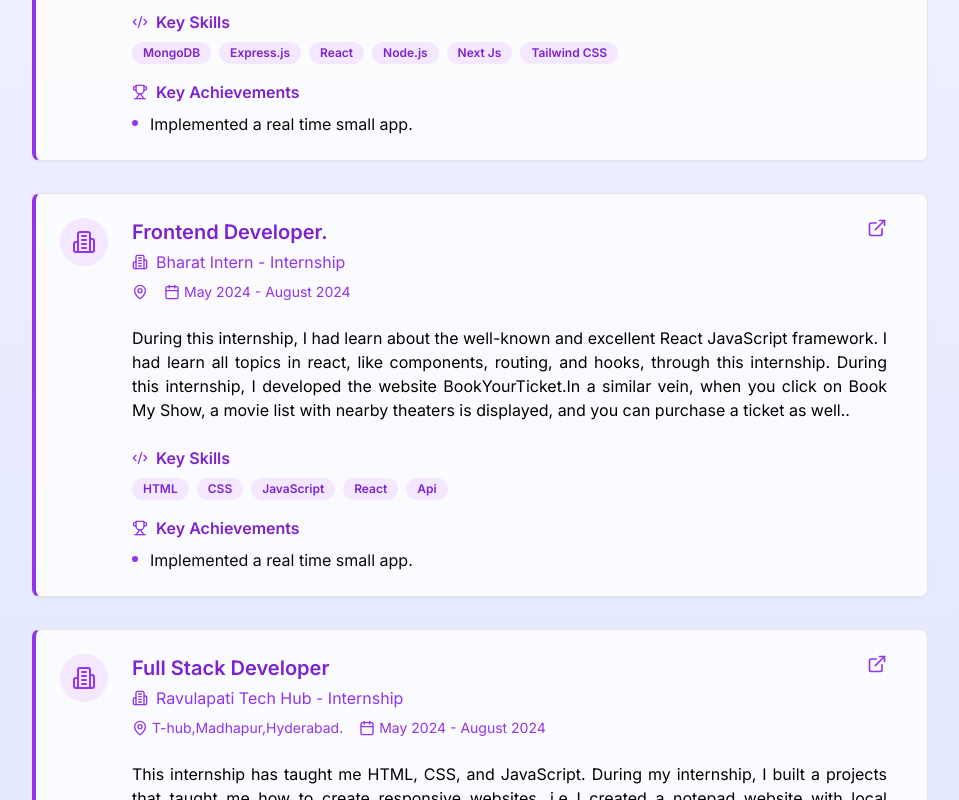
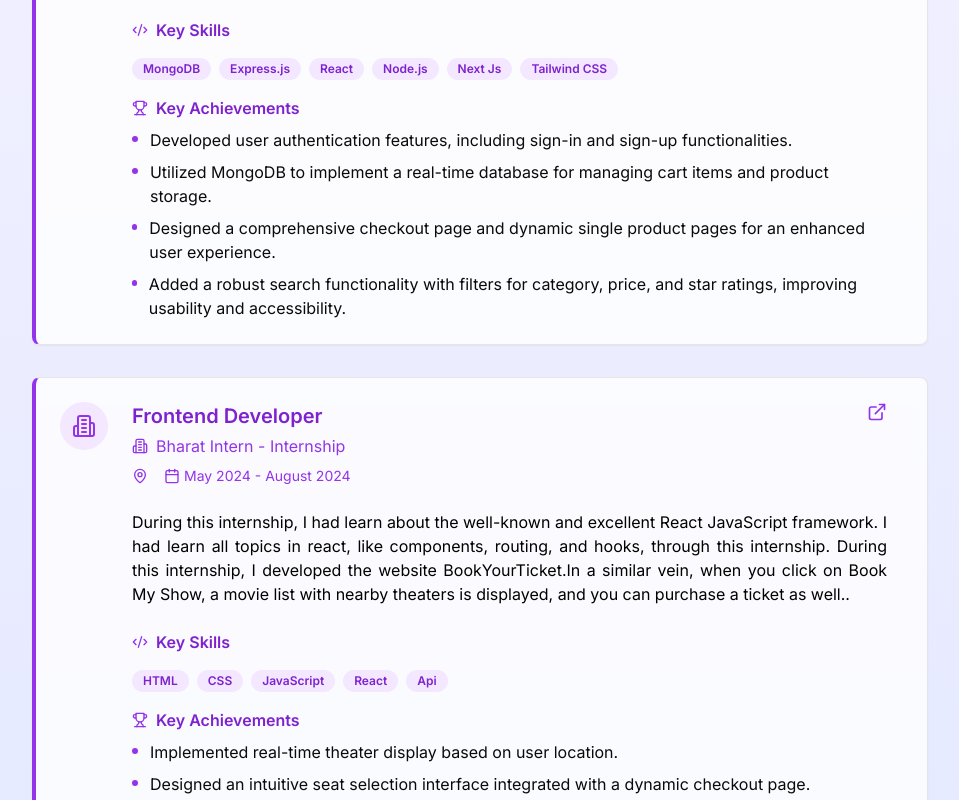
Before and after one commit to callasumamahesh/NewGoodPortfolio, a Next.js app: page / in a window 1280 px wide. Shown: the part 1900-2700 px from the top of the page, without its empty margins (160-1119 px from the left). Built offline with nearby package versions, Linux system fonts and the light colour scheme.

Commit message:
style changes

```diff
--- a/app/globals.css
+++ b/app/globals.css
@@ -29,6 +29,6 @@ p{
 
 @media (max-width:600px){
   body{
-  font-size: 10px;
+  font-size: 14px;
   }
 }
--- a/components/experience.jsx
+++ b/components/experience.jsx
@@ -25,7 +25,7 @@ const ExperienceSection = () => {
       period: "2024 - Present",
       description: "I am employed as a Frontend Developer at the innovative business SnapperIT, where I create dynamic online apps. I am now working on a real-time attendance software at SnapperIT to simplify the process of recording attendance. Check-ins, check-outs, attendance reports, and leave management are all included in the app, which offers administrators and staff a smooth experience. The program guarantees effectiveness and seamless user interactions by utilizing Next.js for server-side rendering and useContext for global state management.Additionally, I worked on Wordpress to construct a portion of the Paino website.",
       IconComponent: Building2,
-      skills: ["Next Js","React", "JavaScript","Tailwind CSS",'WordPress'],
+      skills: ["Next Js", "React", "JavaScript", "Tailwind CSS", 'WordPress'],
       achievements: [
         "Understanding the real time company policies.",
         "Implementing a real time Attendance App."
@@ -41,36 +41,41 @@ const ExperienceSection = () => {
       period: "May 2024 - August 2024",
       description: " This internship has taught me how to use Express and MongoDB on the backend.I created an e-cart website by using Next js during this internship which has amazing features like signup, signin, cart functionality, Adding products to your cart as well as removing products from your cart and checkout page, to view it visit the link below.",
       IconComponent: Building2,
-      skills: ["MongoDB", "Express.js", "React", "Node.js", "Next Js",'Tailwind CSS'],
+      skills: ["MongoDB", "Express.js", "React", "Node.js", "Next Js", 'Tailwind CSS'],
       achievements: [
-        "Implemented a real time small app."
+        "Developed user authentication features, including sign-in and sign-up functionalities.",
+        "Utilized MongoDB to implement a real-time database for managing cart items and product storage.",
+        "Designed a comprehensive checkout page and dynamic single product pages for an enhanced user experience.",
+        "Added a robust search functionality with filters for category, price, and star ratings, improving usability and accessibility.",
+
       ],
       link: "https://digitalsolutions.com"
     },
     {
       id: 3,
       type: "Internship",
-      title: "Frontend Developer.",
+      title: "Frontend Developer",
       company: "Bharat Intern - Internship",
       period: "May 2024 - August 2024",
       description: " During this internship, I had learn about the well-known and excellent React JavaScript framework. I had learn all topics in react, like components, routing, and hooks, through this internship. During this internship, I developed the website BookYourTicket.In a similar vein, when you click on Book My Show, a movie list with nearby theaters is displayed, and you can purchase a ticket as well..",
       IconComponent: Building2,
-      skills: ["HTML","CSS","JavaScript",'React','Api'],
+      skills: ["HTML", "CSS", "JavaScript", 'React', 'Api'],
       achievements: [
-        "Implemented a real time small app."
+        "Implemented real-time theater display based on user location.",
+        "Designed an intuitive seat selection interface integrated with a dynamic checkout page.",
+        "Utilized a movie database API to fetch and display a comprehensive list of movies.",
       ],
       link: "https://digitalsolutions.com"
     },
     {
       id: 4,
       type: "Internship",
-      title: "Full Stack Developer",
-      company: "Ravulapati Tech Hub - Internship",
-      location: "T-hub,Madhapur,Hyderabad.",
+      title: "Frontend Developer ",
+      company: "Habib IT Solution - Internship",
       period: "May 2024 - August 2024",
       description: " This internship has taught me HTML, CSS, and JavaScript. During my internship, I built a projects that taught me how to create responsive websites. i.e I created a notepad website with local storage and it has features like ceateing note, edit the note, adding tasks to note, added a checkbox to identify the task is complete or not.To view the website, click the below link.",
       IconComponent: Building2,
-      skills: ["HTML","CSS","JavaScript"],
+      skills: ["HTML", "CSS", "JavaScript"],
       achievements: [
         "Implemented a real time Notes app."
       ],
@@ -83,7 +88,7 @@ const ExperienceSection = () => {
 
     return (
       <Card className="border-l-4 border-l-purple-600 bg-white/80 backdrop-blur-sm hover:shadow-lg transition-shadow duration-300 pr-4">
-        <CardContent className="p-6">
+        <CardContent className="pt-4 pb-3 pl-0 pr-0 md:p-6">
           <div className="flex items-start gap-6">
             <div className="p-3 rounded-full bg-purple-100">
               <IconComponent className="h-6 w-6 text-purple-600" />
@@ -125,7 +130,7 @@ const ExperienceSection = () => {
 
               <div className="space-y-4">
                 <div>
-                  <div className="flex items-center gap-2 mb-2">
+                  <div className="flex items-center gap-2 mb-4">
                     <Code2 className="h-4 w-4 text-purple-600" />
                     <h4 className="font-semibold text-purple-700">Key Skills</h4>
                   </div>
--- a/components/projects.jsx
+++ b/components/projects.jsx
@@ -30,7 +30,7 @@ export default function ProjectsSection() {
       image: TakeWhatYouWant,
       category: "Web App",
       technologies: ["Next.js", "Node.js", "MongoDB", "Tailwind CSS", "CSS"],
-      liveUrl: "https://takewhatyoulike.vercel.app/",
+      liveUrl: "https://ecarttakewhatyouwant.vercel.app/",
       githubUrl: "https://github.com/callasumamahesh/task1",
       featured: true
     },
@@ -82,8 +82,8 @@ export default function ProjectsSection() {
 
   // Project Card Component
   const ProjectCard = ({ project }) => (
-    <Card className="group overflow-hidden color-white text-[16px] border-2 border-purple-200 hover:border-purple-600 transition-colors bg-white/80 backdrop-blur-sm">
-      <div className="grid md:grid-cols-2 gap-6">
+    <Card className="group overflow-hidden color-white border-2 border-purple-200 hover:border-purple-600 transition-colors bg-white/80 backdrop-blur-sm">
+      <div className="grid md:grid-cols-2 gap-6 pr-4 md:pr-0">
         <div className="overflow-hidden">
           <Image
             src={project.image}
@@ -94,7 +94,7 @@ export default function ProjectsSection() {
           />
         </div>
 
-        <div className="p-6 space-y-4">
+        <div className="pl-4 p-0 md:p-6 space-y-4">
           <CardHeader className="p-0">
             <div className="flex items-center justify-between mb-2">
               <Badge variant="secondary" className="text-sm bg-purple-100 text-purple-700">
```
